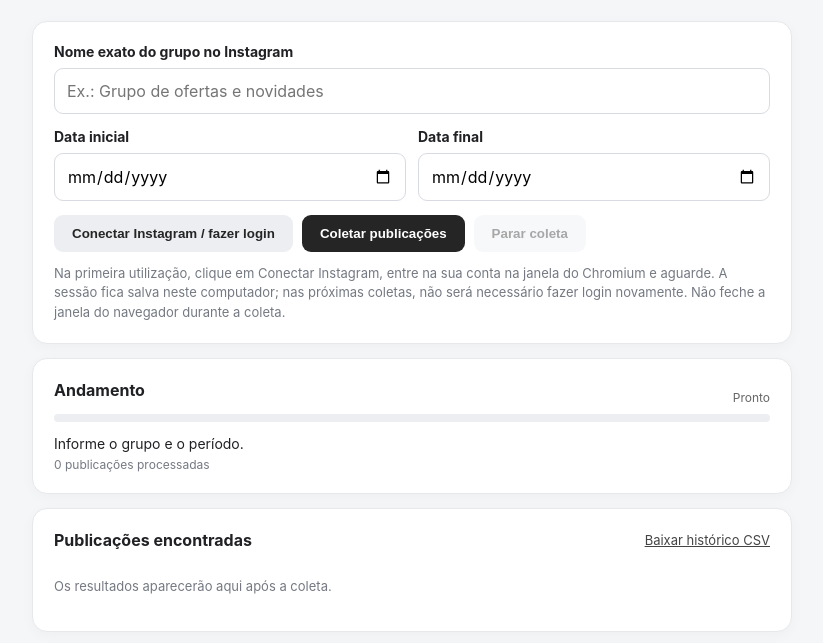
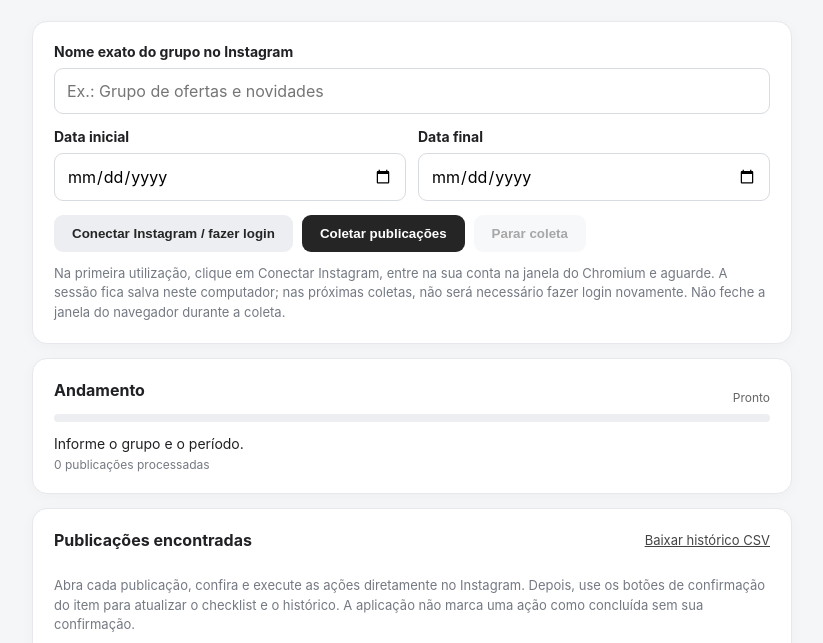
Before and after one commit to projectgithubrepository/curtidorIG, an Electron app: page public/index.html in a window 1040 px wide. Shown: the part 115-758 px from the top of the page, without its empty margins (108-931 px from the left). Drawn offline with Linux system fonts and the light colour scheme; no server answers.

Commit message:
Explain per-post confirmation checklist in interface

```diff
--- a/public/index.html
+++ b/public/index.html
@@ -10,7 +10,7 @@
 <p class="hint">Na primeira utilização, clique em Conectar Instagram, entre na sua conta na janela do Chromium e aguarde. A sessão fica salva neste computador; nas próximas coletas, não será necessário fazer login novamente. Não feche a janela do navegador durante a coleta.</p>
 </section>
 <section class="panel"><div class="section-head"><h2>Andamento</h2><span id="state">Pronto</span></div><div class="track"><div id="bar"></div></div><p id="message">Informe o grupo e o período.</p><p id="counter">0 publicações processadas</p><p id="current" class="current"></p></section>
-<section class="panel"><div class="section-head"><h2>Publicações encontradas</h2><a href="/api/history" download="historico.csv">Baixar histórico CSV</a></div><div id="results" class="results"><p class="muted">Os resultados aparecerão aqui após a coleta.</p></div></section>
+<section class="panel"><div class="section-head"><h2>Publicações encontradas</h2><a href="/api/history" download="historico.csv">Baixar histórico CSV</a></div><p class="hint">Abra cada publicação, confira e execute as ações diretamente no Instagram. Depois, use os botões de confirmação do item para atualizar o checklist e o histórico. A aplicação não marca uma ação como concluída sem sua confirmação.</p><div id="results" class="results"><p class="muted">Os resultados aparecerão aqui após a coleta.</p></div></section>
 <section class="panel"><div class="section-head"><h2>Diagnóstico da coleta</h2><a id="downloadDiagnostic" href="/api/diagnostic-log" download="curtidorig-diagnostico.txt">Baixar resumo .txt</a></div><p class="hint">Relatório curto com o que foi encontrado, operações capturadas e eventuais erros.</p><button id="copyDiagnostic" class="secondary" disabled>Copiar diagnóstico para enviar</button><span id="diagnosticCopyStatus" class="hint"></span></section>
 <footer>Execução local no computador · Login manual · Nenhuma curtida ou comentário é publicado automaticamente.</footer>
 </main><script src="/app.js"></script></body></html>
```
